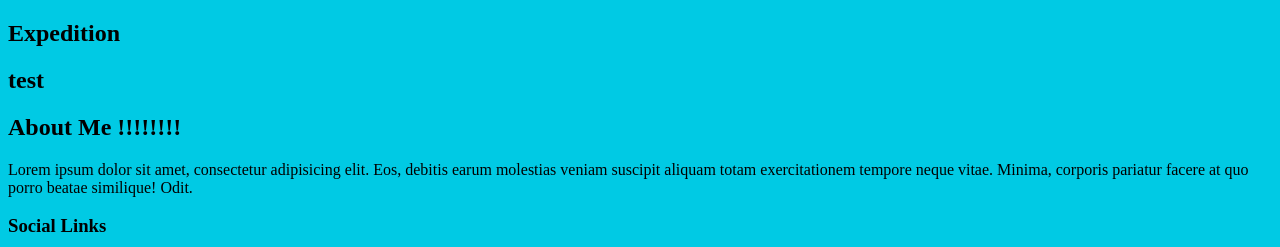
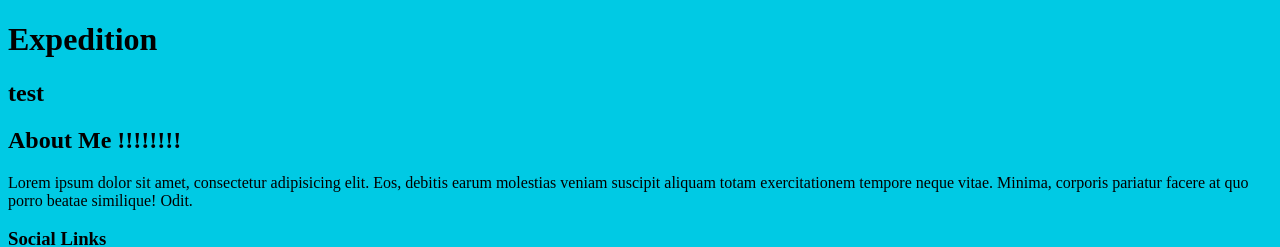
Before and after one commit to bazanoureddine/essai, a plain HTML site: page index.html in a window 1280 px wide. Shown: the top 247 px of the page. Drawn offline with Linux system fonts and the light colour scheme; files that its build step writes are made by us from their sources; files whose address does not match are found by name.

Commit message:
modify h1

```diff
--- a/index.html
+++ b/index.html
@@ -10,7 +10,7 @@
 <body>
 <header>
 
-    <h2>Expedition</h2>
+    <h1>Expedition</h1>
 
     <h2>test</h2>
 
```
